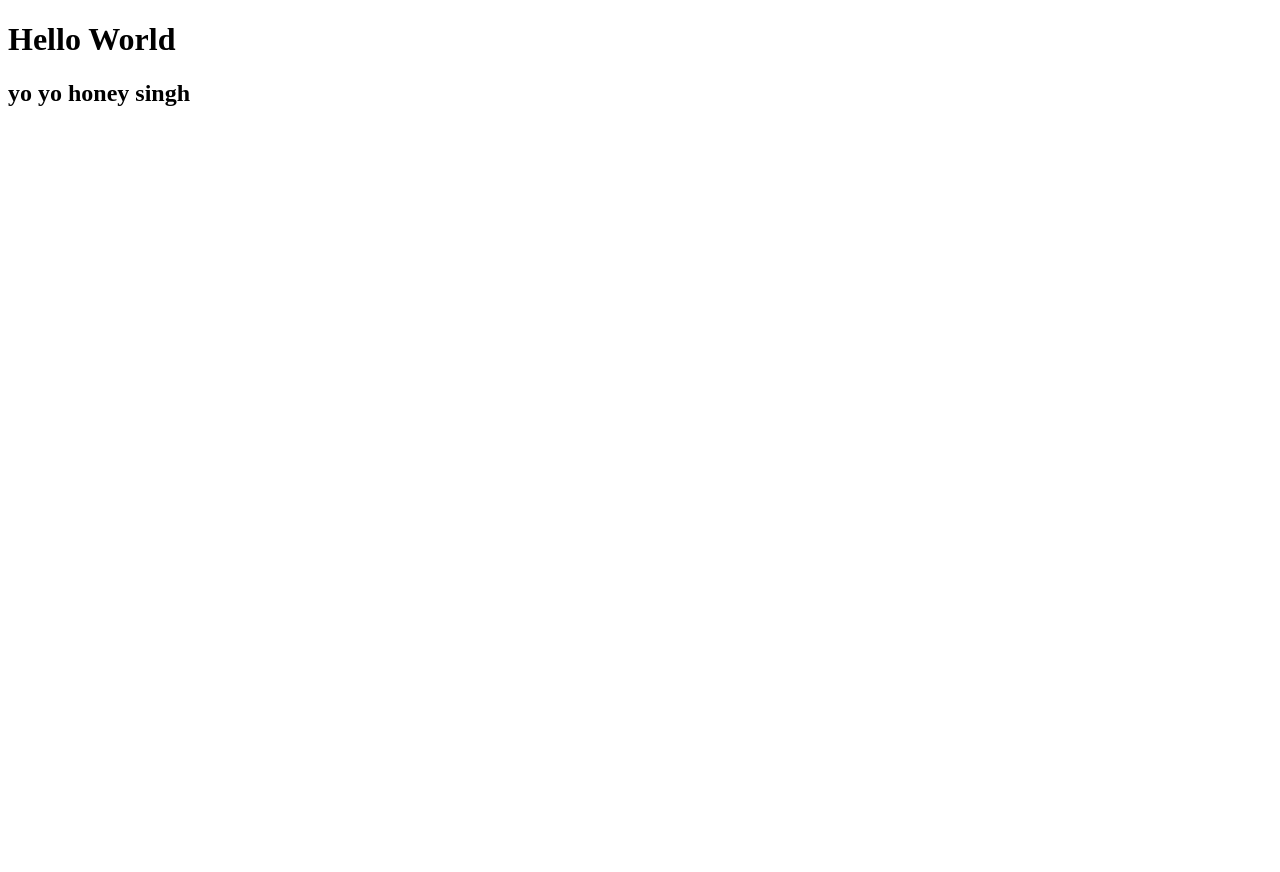
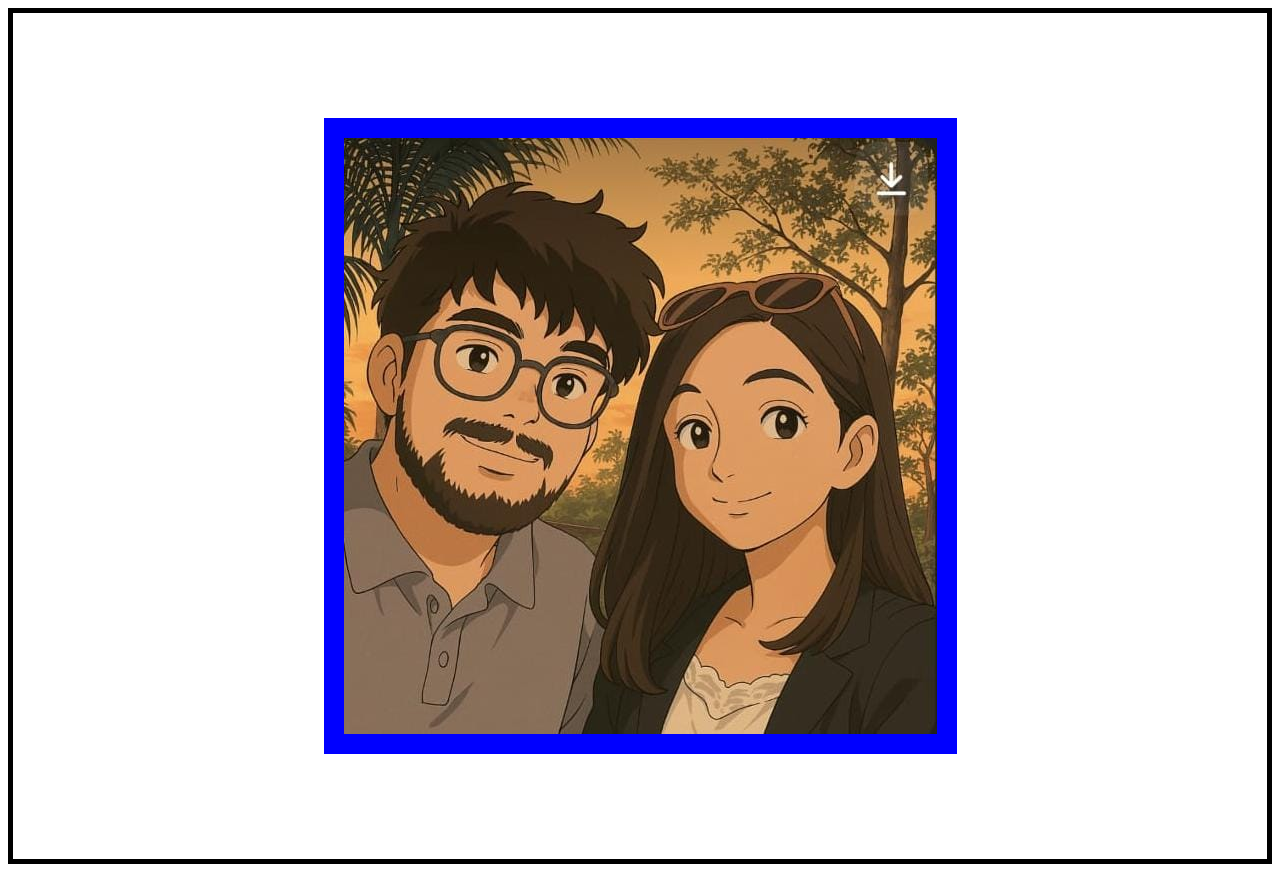
Before and after one commit to SinhaSanidhya/portfolio, a plain HTML site: page index.html in a window 1280 px wide. Before the commit the page ends 800 px from the top, so only its background shows below. Drawn offline with Linux system fonts and the light colour scheme.

Commit message:
added features

```diff
--- a/index.html
+++ b/index.html
@@ -4,9 +4,11 @@
     <meta charset="UTF-8">
     <meta name="viewport" content="width=h1, initial-scale=1.0">
     <title>Document</title>
+    <link rel="stylesheet" href="style.css">
 </head>
 <body>
-    <h1>Hello World</h1>
-    <h2>yo yo honey singh</h2>
+  <div class="container">
+    <img src="assets\IMG-20250428-WA0000.jpg" alt="">
+  </div>
 </body>
 </html>
--- /dev/null
+++ b/style.css
@@ -0,0 +1,20 @@
+.container{
+    height: flex;
+    /* padding: 50px; *
+    /* background-color: blue; */
+    justify-content: center;
+    display: flex;
+    flex-direction: row;
+    flex-wrap: nowrap;
+    border: 5px, black solid;
+
+}
+img{
+    padding: 20px;
+    background-color: blue;
+    margin:105px;
+}
+img:hover {
+  background-color: yellow;
+  font-size: 18px;
+}
```
Also changed, not shown: assets/IMG-20250428-WA0000.jpg (added).
